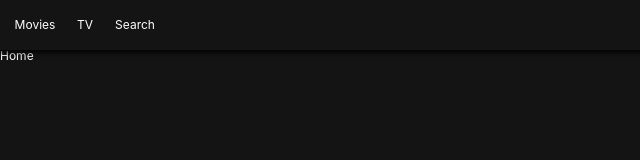
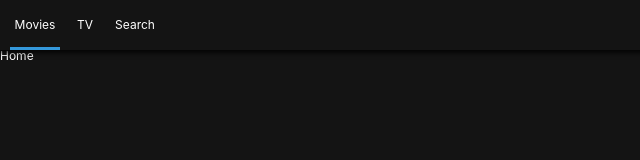
Before and after one commit to jerome-spin/nomflix, a React (Create React App) app: page / in a window 1280 px wide. Shown: the top 160 px of the page, without its empty margins (0-640 px from the left). Built offline with nearby package versions, Linux system fonts and the light colour scheme.

Commit message:
Wrap Header Component by using WithRouter & Add CSS

```diff
--- a/src/Components/Header.js
+++ b/src/Components/Header.js
@@ -1,5 +1,5 @@
 import React from 'react';
-import { Link } from 'react-router-dom';
+import { Link, withRouter } from 'react-router-dom';
 import styled from 'styled-components';
 
 const Header = styled.header`
@@ -25,6 +25,9 @@
   width: 50px;
   height: 50px;
   text-align: center;
+  border-bottom: 3px solid
+    ${props => (props.current ? '#3498db' : 'transparent')};
+  transition: border-bottom 0.5s ease-in-out;
 `;
 
 const SLink = styled(Link)`
@@ -34,18 +37,18 @@
   justify-content: center;
 `;
 
-export default () => (
+export default withRouter(({ location: { pathname } }) => (
   <Header>
     <List>
-      <Item>
+      <Item current={pathname === '/'}>
         <SLink to="/">Movies</SLink>
       </Item>
-      <Item>
+      <Item current={pathname === '/tv'}>
         <SLink to="/tv">TV</SLink>
       </Item>
-      <Item>
+      <Item current={pathname === '/search'}>
         <SLink to="/search">Search</SLink>
       </Item>
     </List>
   </Header>
-);
+));
```
